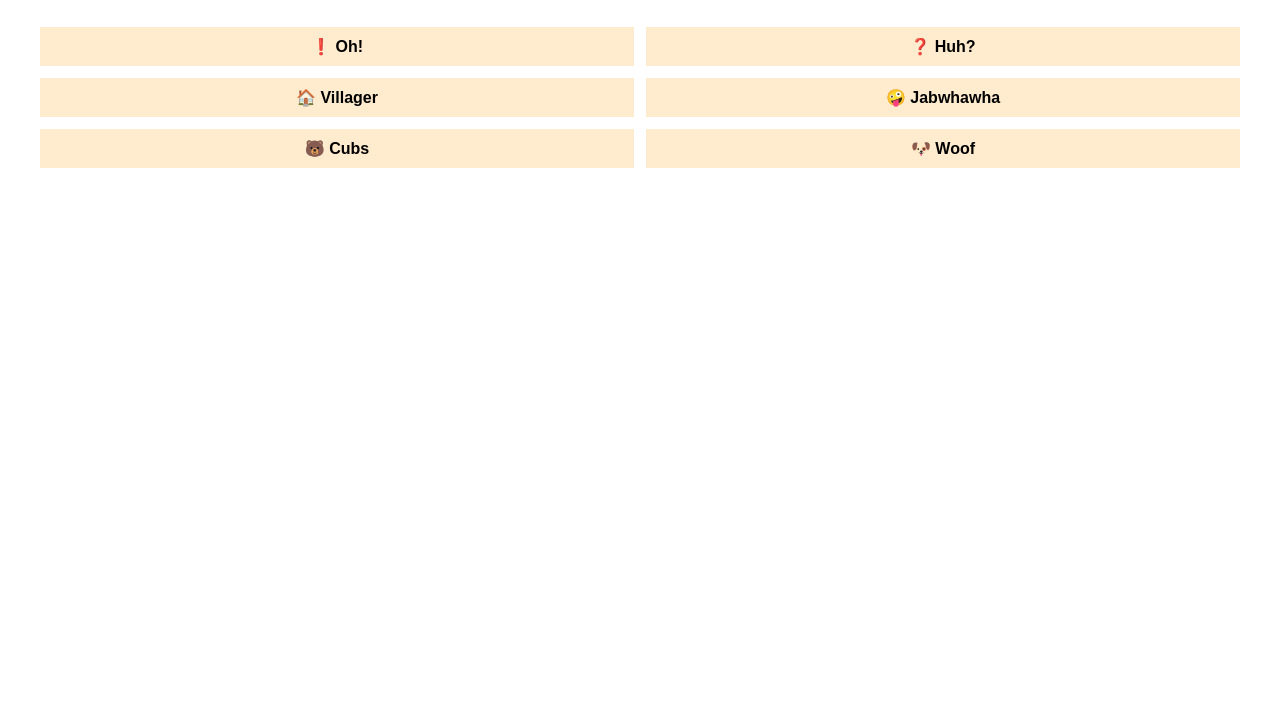
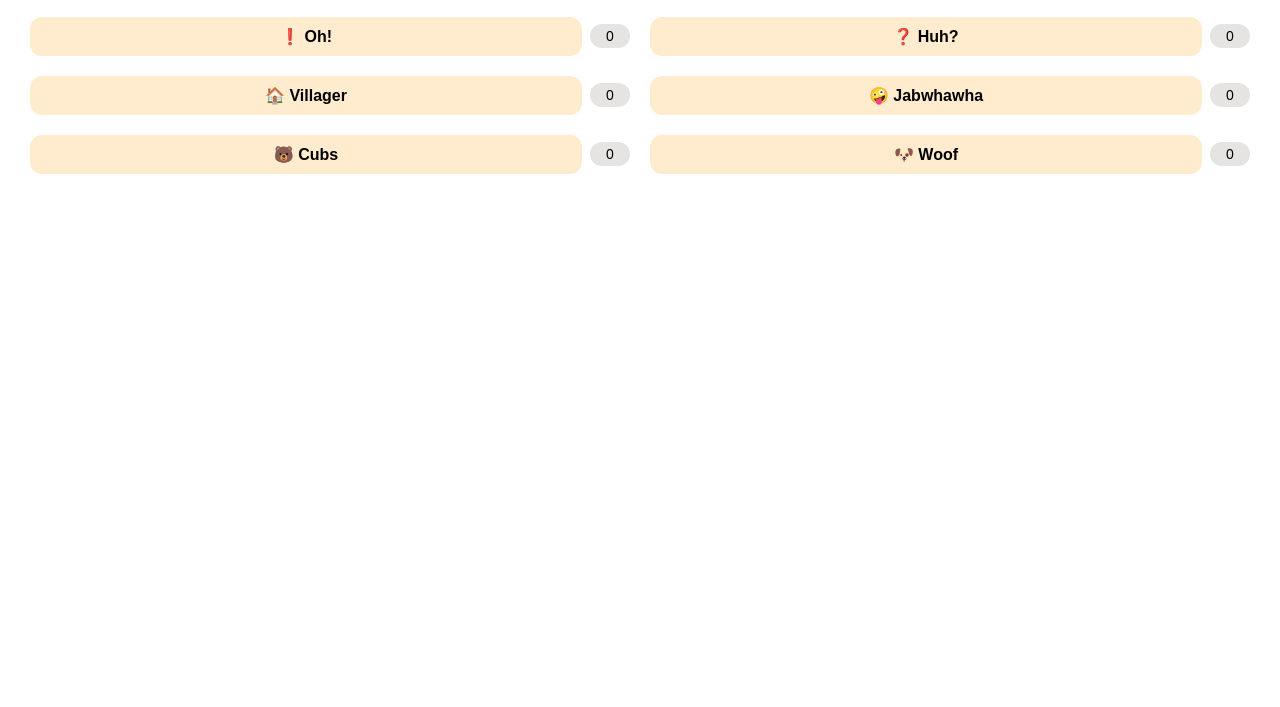
Before and after one commit to jlin-orange/sound-board-app, a plain HTML site: page index.html in a window 1280 px wide. Shown: the part 93-800 px from the top of the page. Drawn offline with Linux system fonts and the light colour scheme.

Commit message:
Add counters for sound buttons
- Each counter is a <span> tag grouped with a <button> in a <div>
- Counter starts from 0

```diff
--- a/index.html
+++ b/index.html
@@ -12,12 +12,12 @@
     <h1>Joshua</h1>
 
     <div class="button-grid">
-      <button id="btn-oh">❗️ Oh!</button>
-      <button id="btn-huh">❓ Huh?</button>
-      <button id="btn-villager">🏠 Villager</button>
-      <button id="btn-jabwhawha">🤪 Jabwhawha</button>
-      <button id="btn-cubs">🐻 Cubs</button>
-      <button id="btn-woof">🐶 Woof</button>
+      <div class="button-with-counter"><button id="btn-oh">❗️ Oh!</button><span class="counter">0</span></div>
+      <div class="button-with-counter"><button id="btn-huh">❓ Huh?</button><span class="counter">0</span></div>
+      <div class="button-with-counter"><button id="btn-villager">🏠 Villager</button><span class="counter">0</span></div>
+      <div class="button-with-counter"><button id="btn-jabwhawha">🤪 Jabwhawha</button><span class="counter">0</span></div>
+      <div class="button-with-counter"><button id="btn-cubs">🐻 Cubs</button><span class="counter">0</span></div>
+      <div class="button-with-counter"><button id="btn-woof">🐶 Woof</button><span class="counter">0</span></div>
     </div>
 
   </div>
--- a/style.css
+++ b/style.css
@@ -7,17 +7,19 @@ body {
 }
 
 div {
-  padding: 20px;
+  padding: 10px;
 }
 
 button {
   font-size: 1rem; /* 16px if the root font size is 16px */
-  padding: 10px 20px;
+  border-radius: .75rem;
+  padding: 10px;
   border: none;
   background-color: blanchedalmond;
   color: black;
   font-weight: bold;
   cursor: pointer;
+  width: 100%;
 }
 
 button:hover {
@@ -27,7 +29,22 @@ button:hover {
 .button-grid {
   display: grid;
   grid-template-columns: 1fr; /* 1 column by default */
-  gap: 0.75rem;
+}
+
+.button-with-counter {
+  display: inline-flex;       /* button + counter side by side */
+  align-items: center;        /* vertically center */
+  gap: 0.5rem;                /* space between button and counter */
+}
+
+.counter {
+  background: #E5E4E2;
+  border-radius: 1rem;       /* pill/round look */
+  padding: 0.25rem 0.5rem;
+  font-size: 0.875rem;
+  min-width: 1.5rem;          /* ensures consistent circle size */
+  text-align: center;
+  transition: background-color 0.1s ease;
 }
 
 /* Responsive styles */
```
